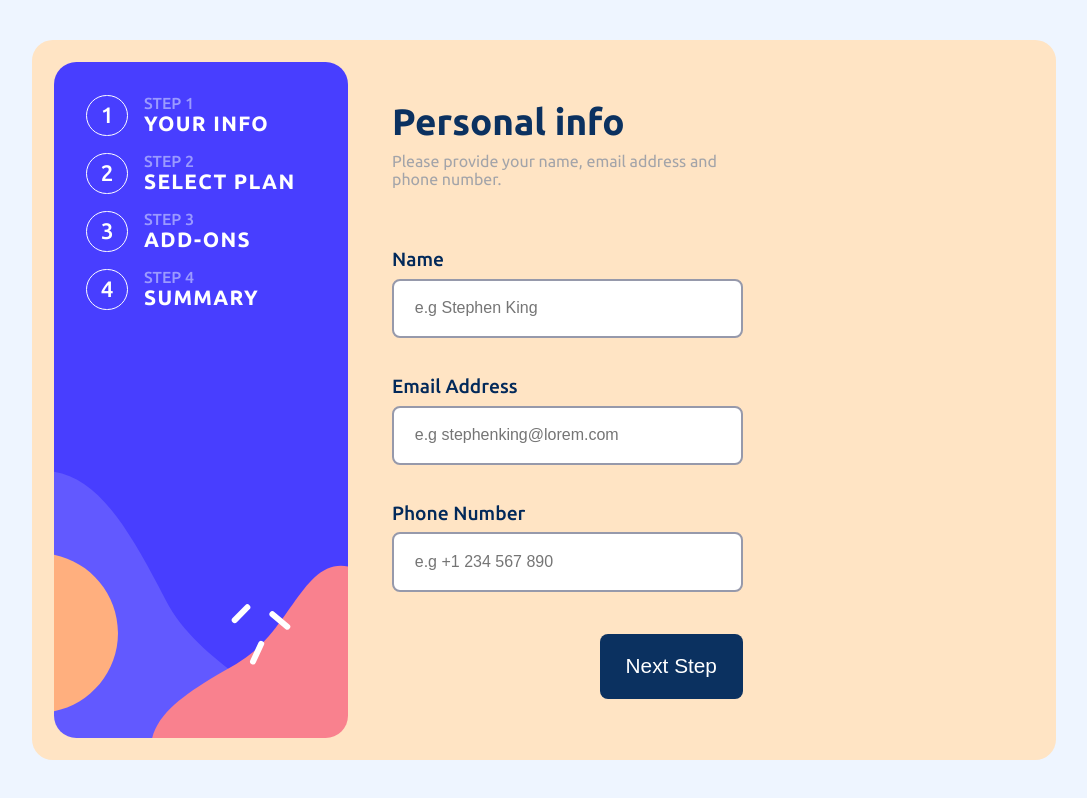
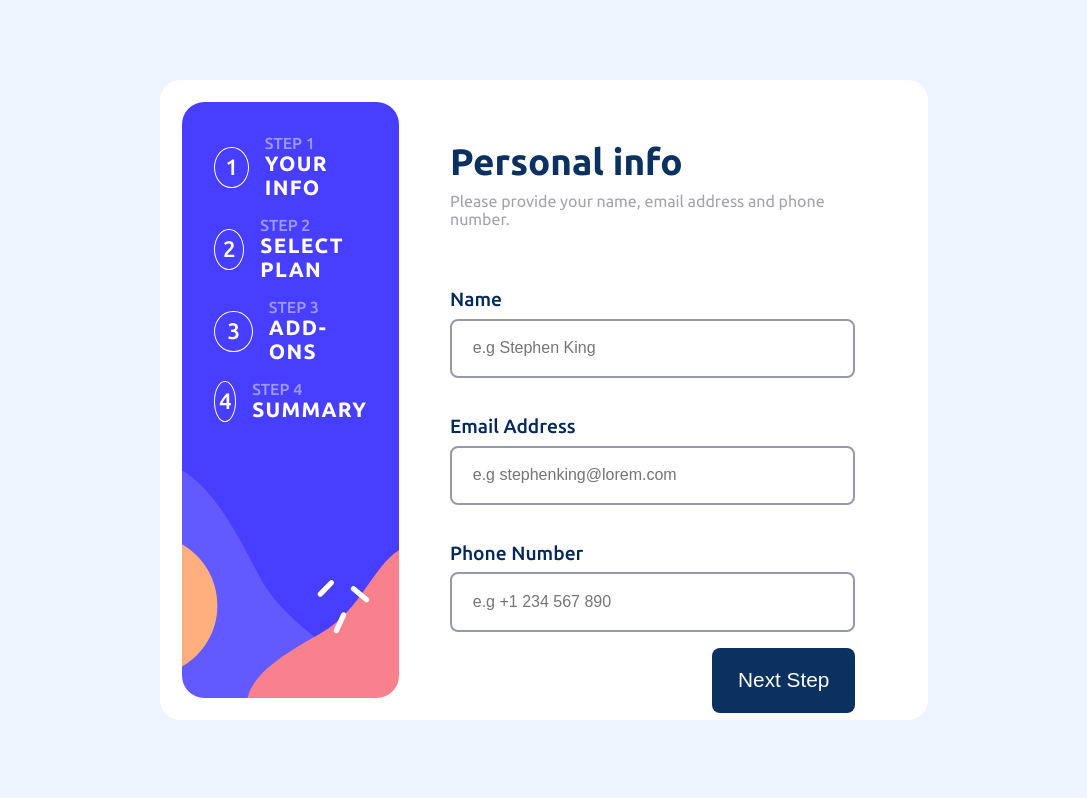
Before and after one commit to perbi-onasis/Multi-Modal_Form-Angular, an Angular app: page / in a window 1280 px wide. Shown: the whole page, without its empty margins (96-1183 px from the left). Built offline with nearby package versions, Linux system fonts and the light colour scheme.

Commit message:
Attached some styling to the modal body

```diff
--- a/src/app/modal-body/modal-body.component.css
+++ b/src/app/modal-body/modal-body.component.css
@@ -8,10 +8,10 @@
 }
 
 .modal-container{
-    background-color: bisque;
+    background-color: #fff;
     display: flex;
-    height: 90%;
-    width: 80%;
+    height: 80%;
+    width: 60%;
     border-radius: 1.3rem;
     padding: 1.4rem;
 }
@@ -19,3 +19,8 @@
 app-modal-tracker{
     width: 30%;
 }
+
+app-form-modal{
+    width: 70%;
+    height: 100%;
+}
```
